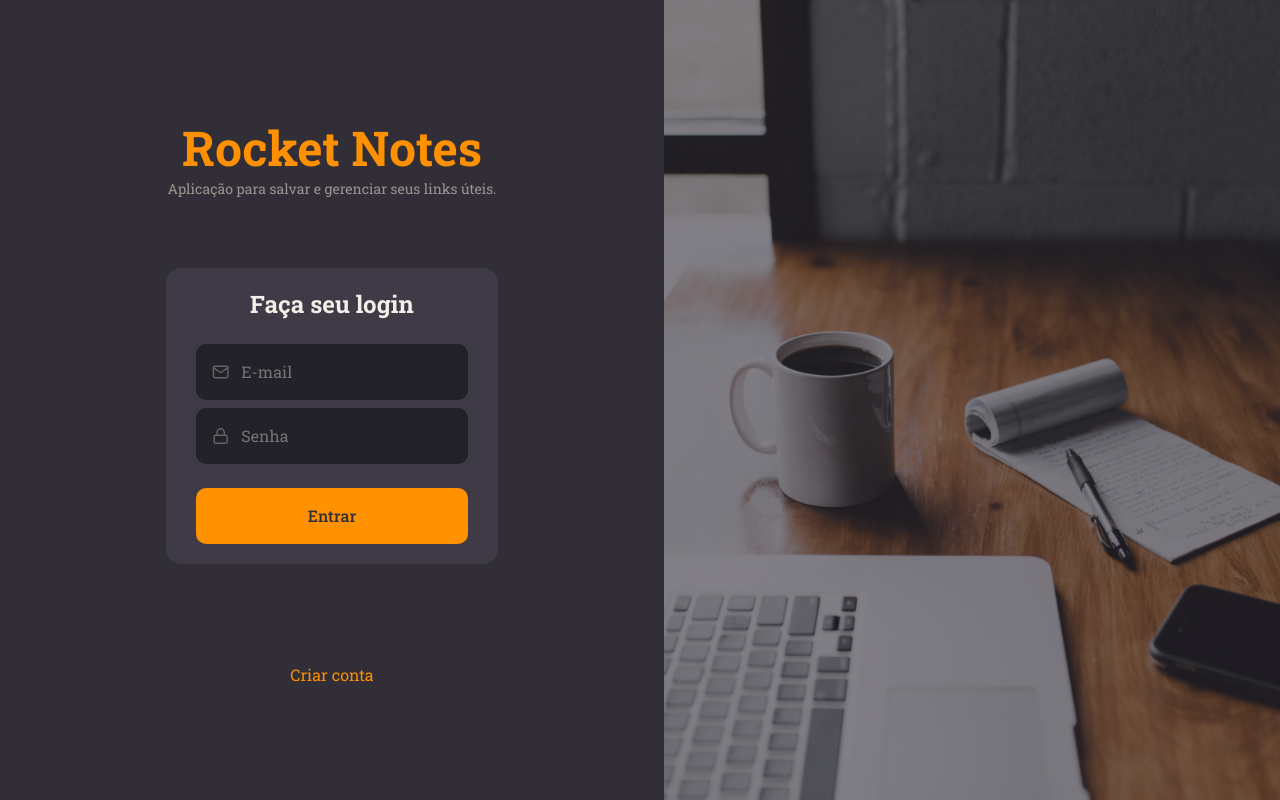
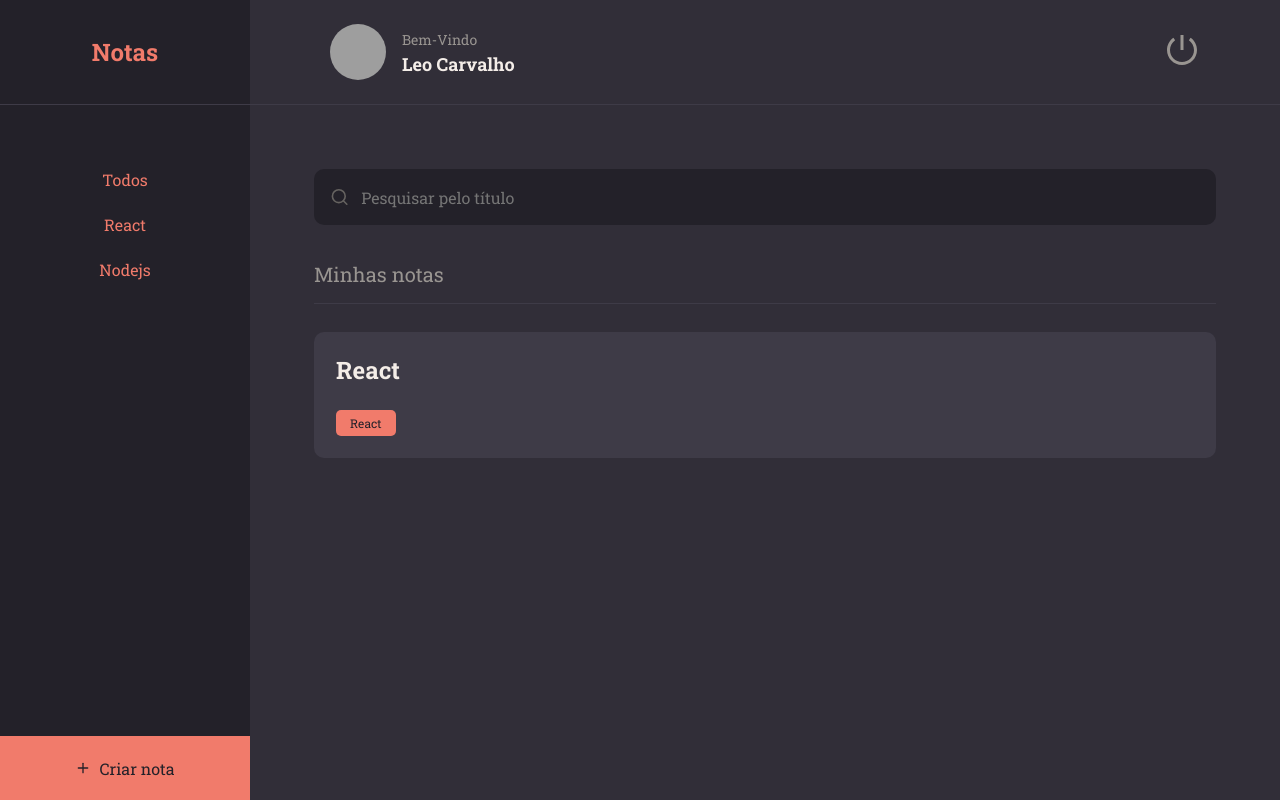
Before and after one commit to LeoGCarva/Mi-notas, a React (Vite) app: page / in a window 1280 px wide. Built offline with nearby package versions, Linux system fonts and the light colour scheme; grey boxes are pictures that could not be loaded.

Commit message:
Final Changes

```diff
--- a/src/pages/Home/index.jsx
+++ b/src/pages/Home/index.jsx
@@ -11,7 +11,7 @@ export function Home(){
     return (
         <Container>
             <Brand>
-                <h1>Rocketnotes</h1>
+                <h1>Notas</h1>
             </Brand>
 
             <Header />
@@ -31,8 +31,7 @@ export function Home(){
                     <Note data={{
                         title: 'React',
                         tags: [
-                            { id: '1', name: 'react' },
-                            {id: '2', name: 'rocket'}
+                            { id: '1', name: 'React' },
                         ]
                         }}/>
                 </Section>
--- a/src/pages/SignIn/index.jsx
+++ b/src/pages/SignIn/index.jsx
@@ -10,7 +10,7 @@ export function SignIn(){
     return (
         <Container>
             <Form >
-                <h1>Rocket Notes</h1>
+                <h1>Notas</h1>
                 <p>Aplicação para salvar e gerenciar seus links úteis.</p>
 
                 <div>
--- a/src/pages/SignUp/index.jsx
+++ b/src/pages/SignUp/index.jsx
@@ -11,7 +11,7 @@ export function SignUp(){
         <Container>
             <Background />
             <Form >
-                <h1>Rocket Notes</h1>
+                <h1>Notas</h1>
                 <p>Aplicação para salvar e gerenciar seus links úteis.</p>
 
                 <div>
--- a/src/routes/index.jsx
+++ b/src/routes/index.jsx
@@ -6,7 +6,7 @@ import { AuthRoutes } from "./auth.routes";
 export function Routes(){
     return(
         <BrowserRouter>
-            <AuthRoutes />
+            <AppRoutes />
         </BrowserRouter>
     );
 }
--- a/src/styles/theme.js
+++ b/src/styles/theme.js
@@ -18,7 +18,7 @@ export default {
         BACKGROUND_700: "#3E3B47",
 
         WHITE: "#F4EDE8",
-        ORANGE: "#FF9000",
+        ORANGE: "#f17b6b",
 
         GRAY_100: "#999591",
         GRAY_300: "#666360",
```
